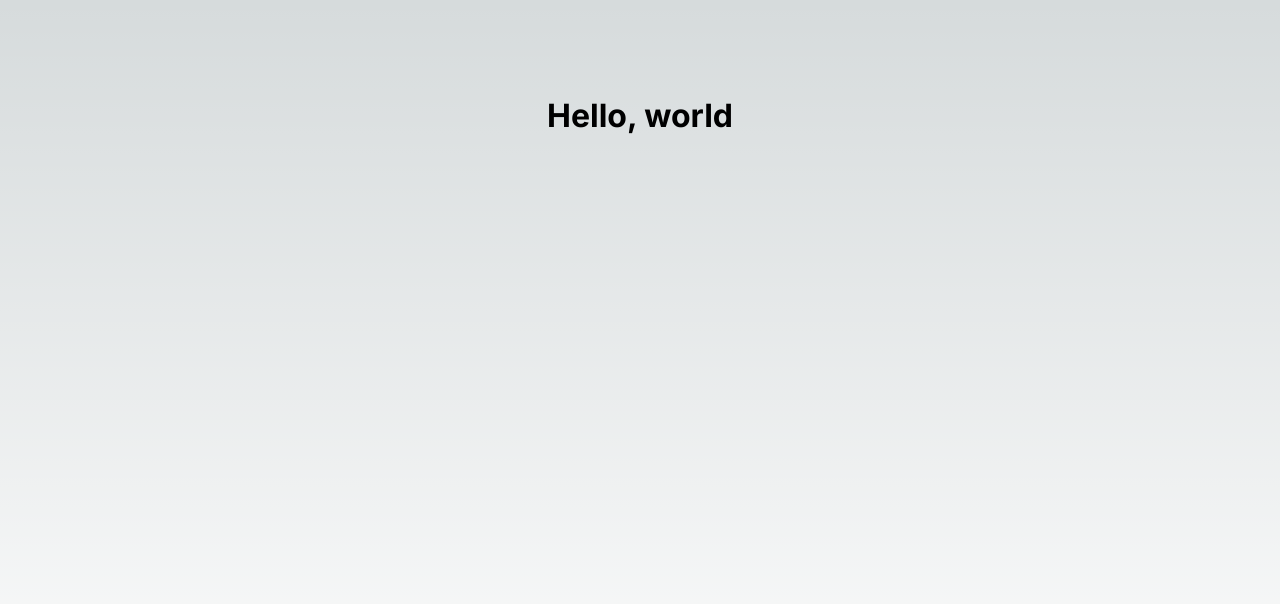
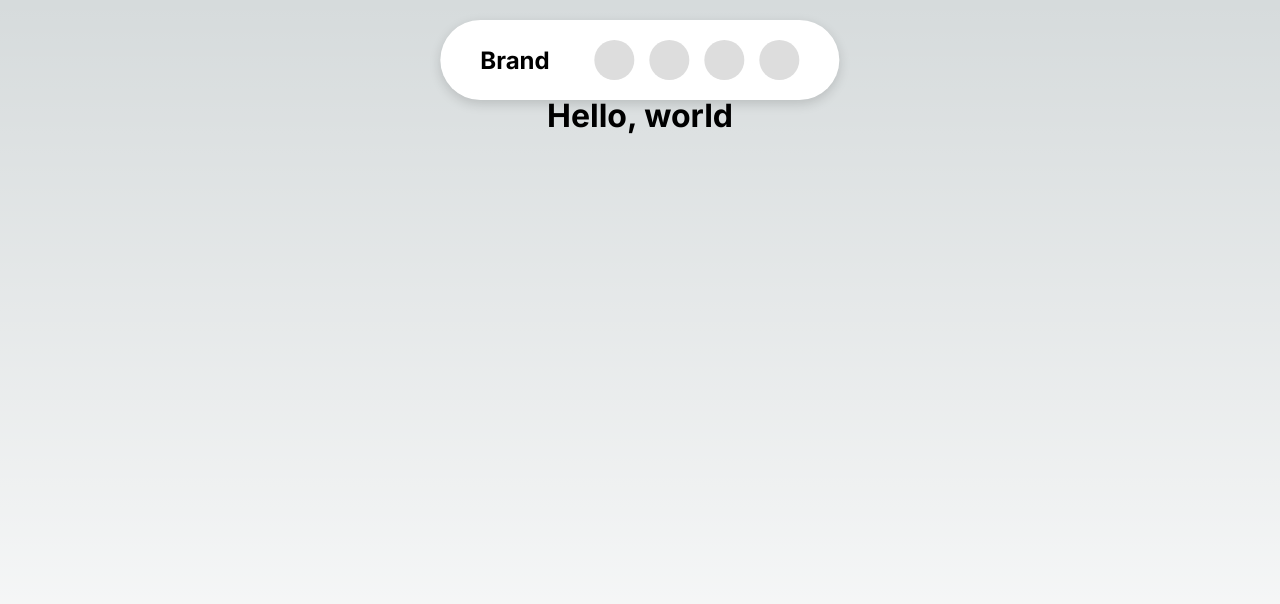
Before and after one commit to shotastage/shotastage.GitHub, a Next.js app: page / in a window 1280 px wide. Shown: the top 604 px of the page. Built offline with nearby package versions, Linux system fonts and the light colour scheme.

Commit message:
add navigation pill

```diff
--- a/src/app/page.tsx
+++ b/src/app/page.tsx
@@ -1,10 +1,12 @@
 import Image from "next/image";
 import styles from "./page.module.scss";
+import NavigationPill from "./views/ NavigationPill";
 
 export default function Home() {
   return (
     <main className={styles.main}>
-     <h1>Hello, world</h1>
+      <NavigationPill/>
+      <h1>Hello, world</h1>
     </main>
   );
 }
--- /dev/null
+++ b/src/app/views/ NavigationPill.tsx
@@ -0,0 +1,18 @@
+import React from 'react';
+import styles from './NavigationPill.module.scss';
+
+const NavigationPill = () => {
+  return (
+    <div className={styles.navigationPill}>
+      <div className={styles.brand}>Brand</div>
+      <div className={styles.links}>
+        <a href="#" className={styles.link}></a>
+        <a href="#" className={styles.link}></a>
+        <a href="#" className={styles.link}></a>
+        <a href="#" className={styles.link}></a>
+      </div>
+    </div>
+  );
+};
+
+export default NavigationPill;
--- /dev/null
+++ b/src/app/views/NavigationPill.module.scss
@@ -0,0 +1,36 @@
+.navigationPill {
+  position: fixed;
+  top: 20px;
+  left: 50%;
+  transform: translateX(-50%);
+  display: flex;
+  align-items: center;
+  background-color: #fff;
+  border-radius: 50px; /* Increase border-radius for a more pill-like shape */
+  padding: 20px 40px;  /* Increase padding for a larger size */
+  box-shadow: 0 4px 12px rgba(0, 0, 0, 0.15); /* Slightly darker shadow for emphasis */
+  z-index: 1000;
+}
+
+.brand {
+  font-size: 1.5em; /* Increase font size for the brand */
+  font-weight: bold;
+  margin-right: 30px; /* Increase margin to space out the links */
+}
+
+.links {
+  display: flex;
+}
+
+.link {
+  width: 40px;  /* Increase size of the links */
+  height: 40px; /* Increase size of the links */
+  background-color: #ddd;
+  border-radius: 50%;
+  margin-left: 15px; /* Increase margin for better spacing */
+  transition: background-color 0.3s;
+}
+
+.link:hover {
+  background-color: #aaa;
+}
```
